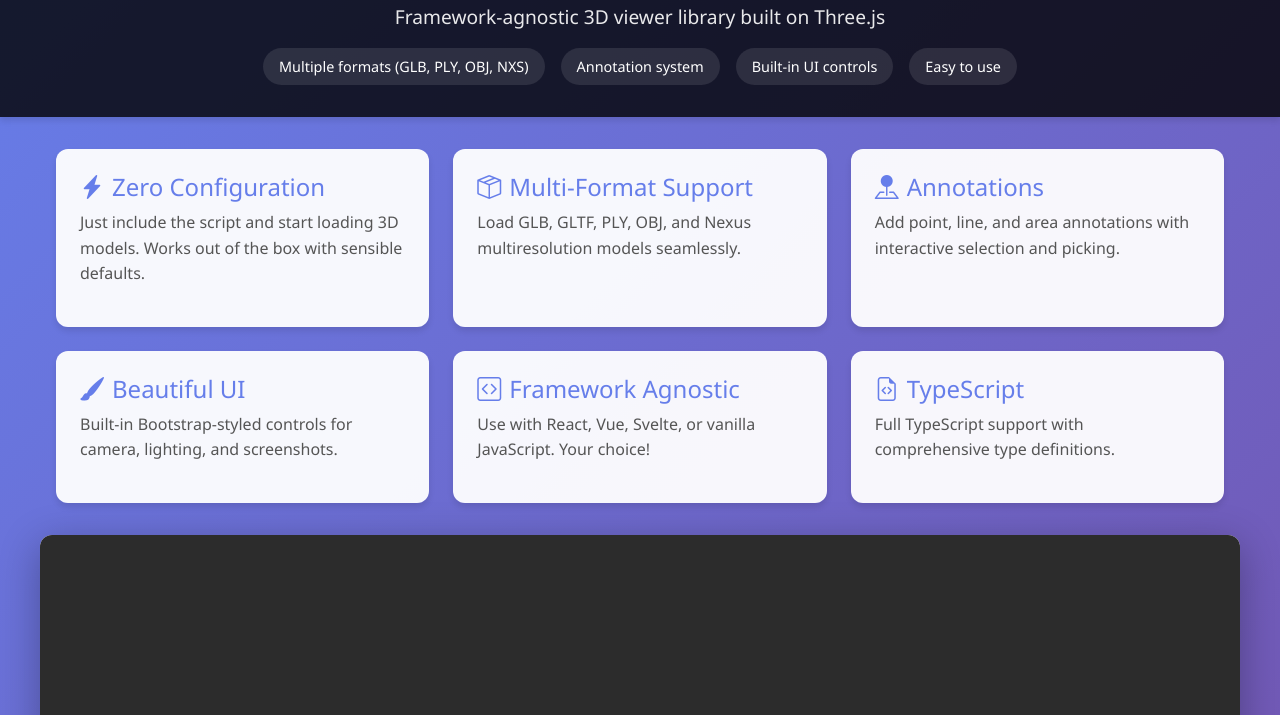
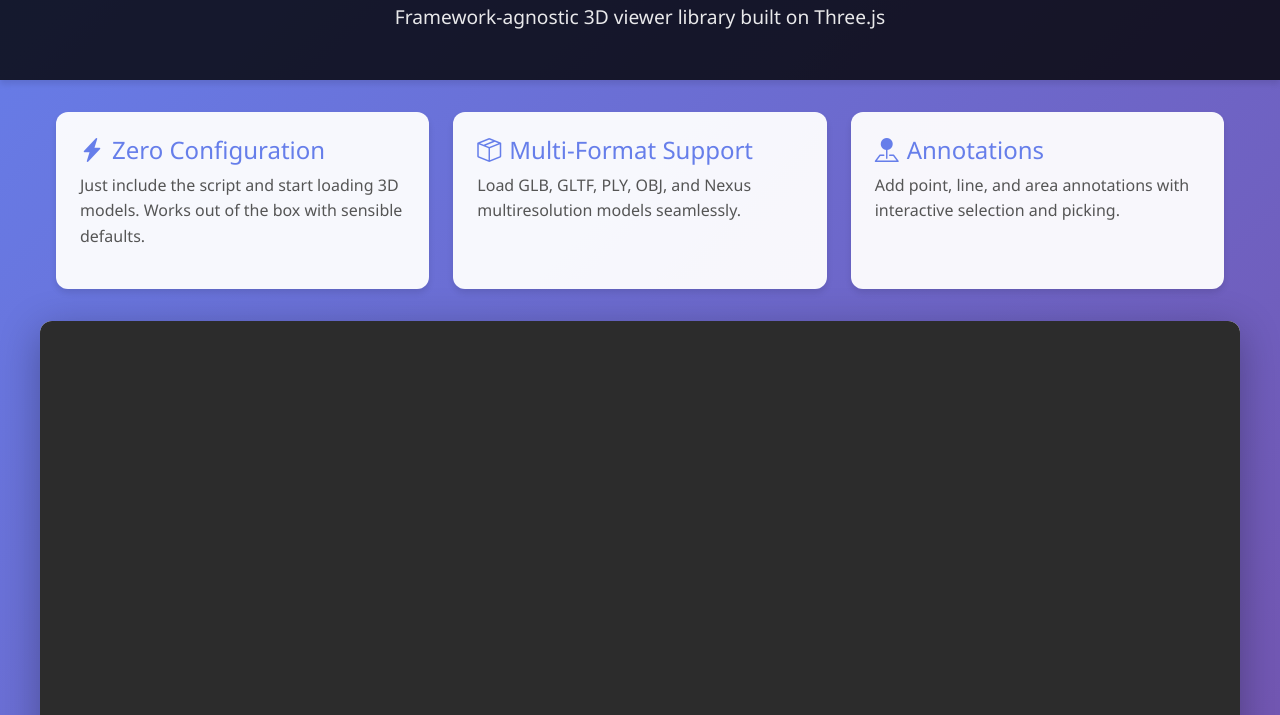
Before and after one commit to cnr-isti-vclab/ThreePresenter, a website built with Vite: page docs/index.html in a window 1280 px wide. Shown: the part 85-800 px from the top of the page. Built offline with nearby package versions, Linux system fonts and the light colour scheme.

Commit message:
Remove badges and feature cards from docs homepage
Deleted the badges section and several feature cards from the documentation index.html to simplify the homepage layout and reduce redundancy.

```diff
--- a/docs/index.html
+++ b/docs/index.html
@@ -162,12 +162,6 @@
   <div class="header">
     <h1>ThreePresenter</h1>
     <p>Framework-agnostic 3D viewer library built on Three.js</p>
-    <div class="badges">
-      <span class="badge-item">Multiple formats (GLB, PLY, OBJ, NXS)</span>
-      <span class="badge-item">Annotation system</span>
-      <span class="badge-item">Built-in UI controls</span>
-      <span class="badge-item">Easy to use</span>
-    </div>
   </div>
 
   <!-- Features -->
@@ -184,18 +178,6 @@
       <div class="feature-card">
         <h4><i class="bi bi-pin-map-fill"></i> Annotations</h4>
         <p>Add point, line, and area annotations with interactive selection and picking.</p>
-      </div>
-      <div class="feature-card">
-        <h4><i class="bi bi-brush-fill"></i> Beautiful UI</h4>
-        <p>Built-in Bootstrap-styled controls for camera, lighting, and screenshots.</p>
-      </div>
-      <div class="feature-card">
-        <h4><i class="bi bi-code-square"></i> Framework Agnostic</h4>
-        <p>Use with React, Vue, Svelte, or vanilla JavaScript. Your choice!</p>
-      </div>
-      <div class="feature-card">
-        <h4><i class="bi bi-file-earmark-code"></i> TypeScript</h4>
-        <p>Full TypeScript support with comprehensive type definitions.</p>
       </div>
     </div>
   </div>
```
